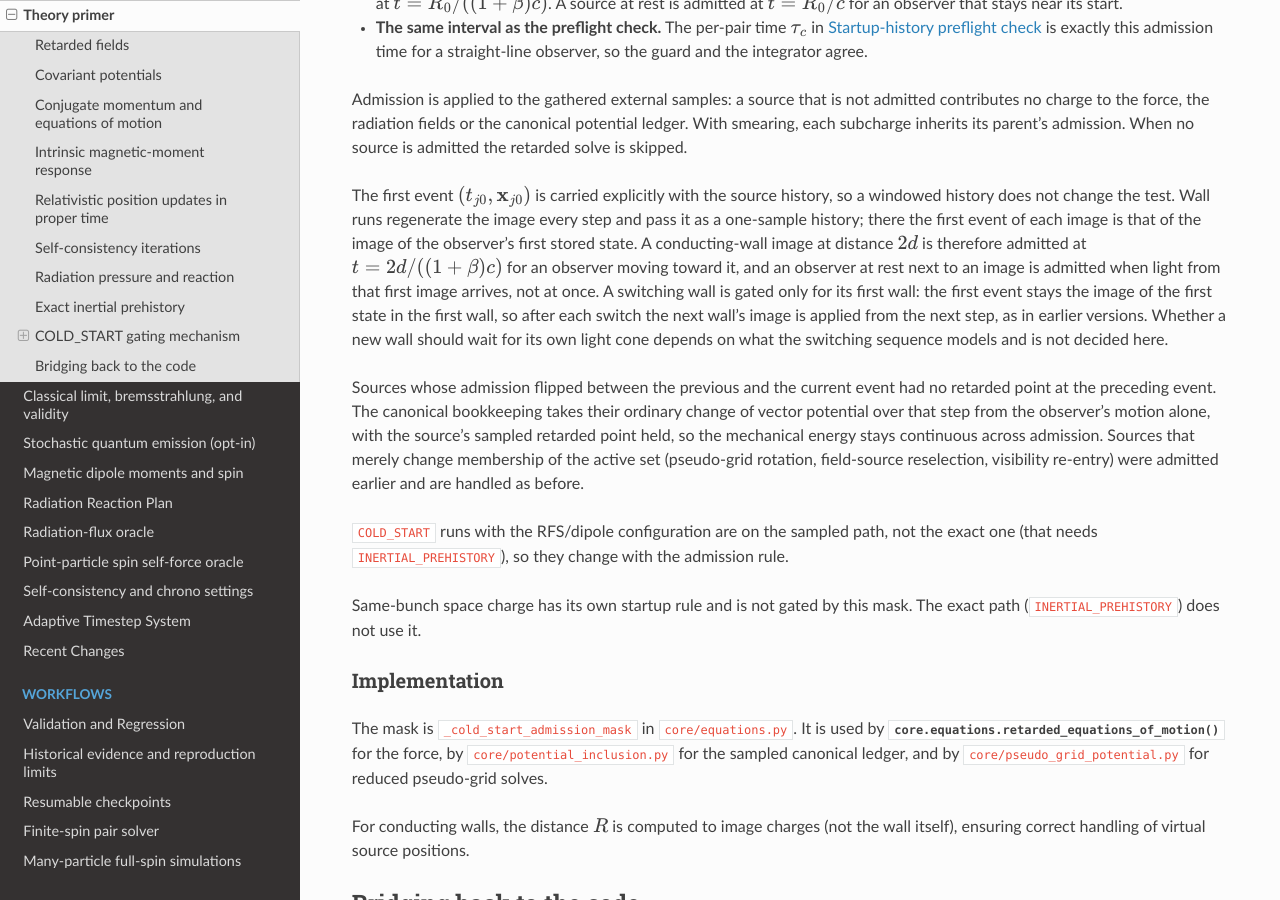
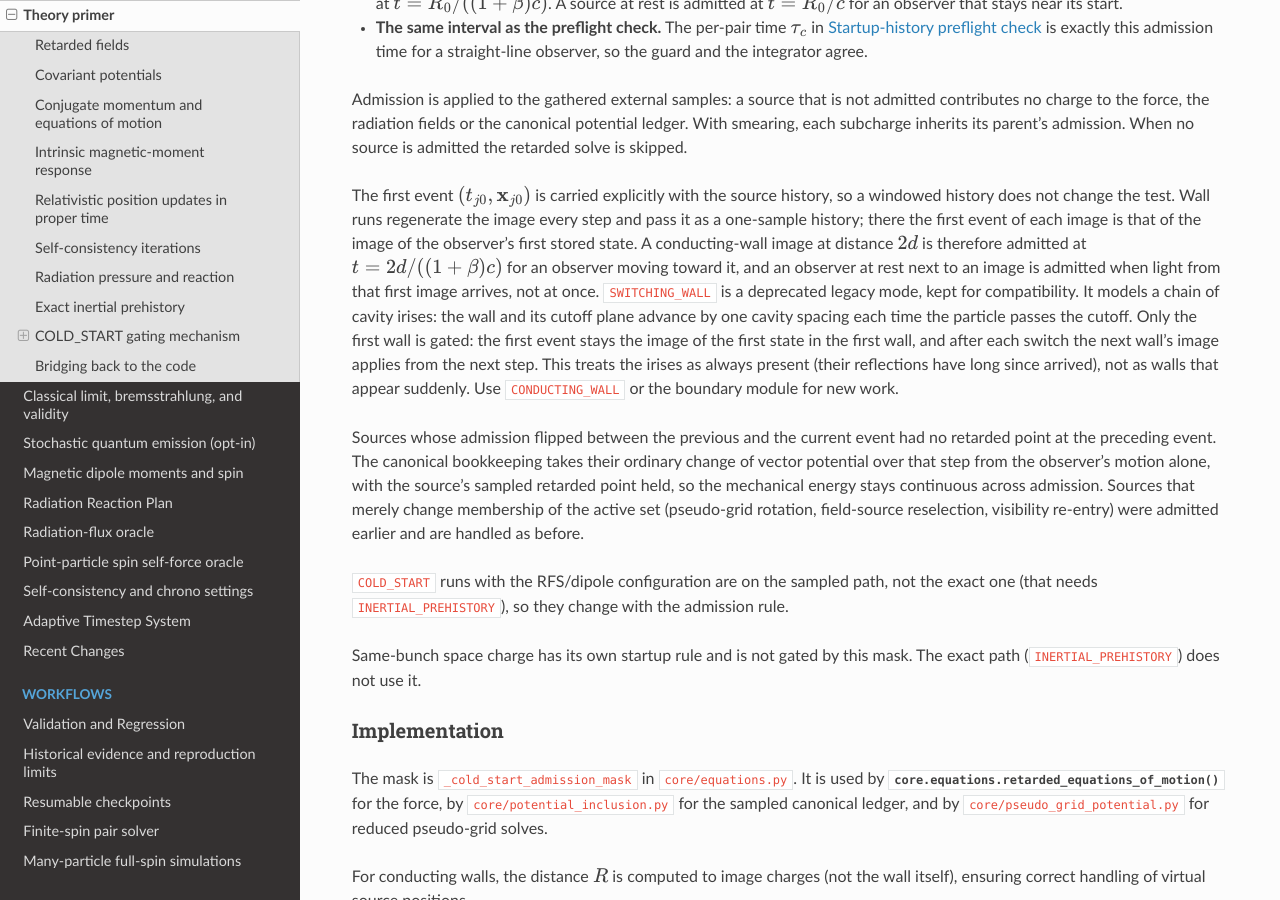
Before and after one commit to benfolsom/LW_integrator, a Sphinx documentation site: the page built from docs/source/theory.rst, in a window 1280 px wide and 900 px high, scrolled down 5642 px. Built offline with Sphinx 7.4.7 and the Read the Docs theme 3.1.0, drawn with Linux system fonts in a browser that asks for light colours; pages that are not in the unit, such as notebooks, are missing from menus.

Commit message:
Document SWITCHING_WALL as a deprecated legacy mode and its COLD_START admission

```diff
--- a/docs/source/recent_changes.rst
+++ b/docs/source/recent_changes.rst
@@ -1225,7 +1225,7 @@ Behavior by Simulation Type
    * - SWITCHING_WALL
      - Enabled
      - **Disabled**
-     - Two bunches, no transverse offset
+     - Deprecated legacy mode (chain of cavity irises); kept for compatibility
    * - BUNCH_TO_BUNCH
      - Enabled
      - **Enabled**
--- a/docs/source/theory.rst
+++ b/docs/source/theory.rst
@@ -353,11 +353,14 @@ first event of each image is that of the image of the observer's first stored
 state. A conducting-wall image at distance :math:`2d` is therefore admitted at
 :math:`t = 2d / ((1 + \beta) c)` for an observer moving toward it, and an
 observer at rest next to an image is admitted when light from that first image
-arrives, not at once. A switching wall is gated only for its first wall: the
-first event stays the image of the first state in the first wall, so after each
-switch the next wall's image is applied from the next step, as in earlier
-versions. Whether a new wall should wait for its own light cone depends on what
-the switching sequence models and is not decided here.
+arrives, not at once. ``SWITCHING_WALL`` is a deprecated legacy mode, kept for compatibility. It models
+a chain of cavity irises: the wall and its cutoff plane advance by one cavity
+spacing each time the particle passes the cutoff. Only the first wall is
+gated: the first event stays the image of the first state in the first wall,
+and after each switch the next wall's image applies from the next step. This
+treats the irises as always present (their reflections have long since
+arrived), not as walls that appear suddenly. Use ``CONDUCTING_WALL`` or the
+boundary module for new work.
 
 Sources whose admission flipped between the previous and the current event had
 no retarded point at the preceding event. The canonical bookkeeping takes their
```
Also changed, not shown: CHANGELOG.md (+7 -0 lines), 1 other file.
